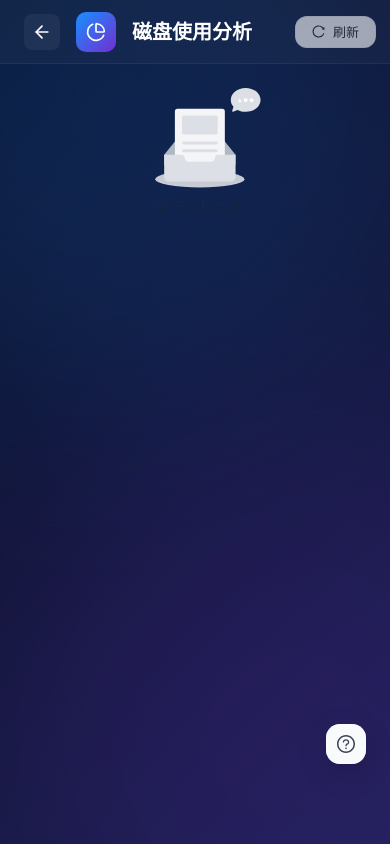
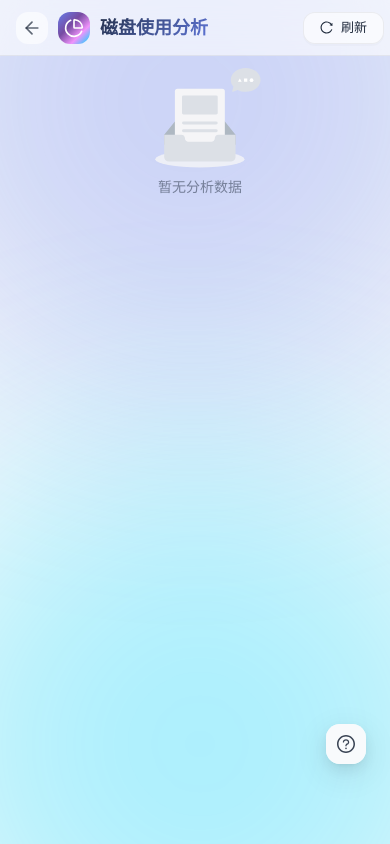
Before and after one commit to songlipeng2003/DevCleaner, a Vue app: page /analysis in a window 390 px wide. Built offline with nearby package versions, Linux system fonts and the light colour scheme.

Commit message:
style: 重构磁盘分析页面，匹配项目极光主题风格

```diff
--- a/src/views/DiskAnalysisView.vue
+++ b/src/views/DiskAnalysisView.vue
@@ -59,7 +59,7 @@
                 <a-statistic
                   title="总占用空间"
                   :value="formatSize(analysisData.totalSize)"
-                  :value-style="{ color: '#1890ff' }"
+                  :value-style="{ color: 'var(--aurora-primary)' }"
                 >
                   <template #prefix>
                     <DatabaseOutlined />
@@ -120,22 +120,25 @@
           </a-row>
 
           <!-- 分类分析 -->
-          <a-card class="categories-card glass-card">
-            <template #title>
-              <Space>
-                <PieChartOutlined />
-                <span>分类占用分析</span>
-              </Space>
-            </template>
+          <div class="section-header">
+            <div class="section-title-group">
+              <h2 class="section-title">
+                分类占用分析
+              </h2>
+              <p class="section-subtitle">
+                点击展开查看各类别的详细占用情况
+              </p>
+            </div>
+          </div>
 
           <a-collapse
             v-model:active-key="activeCategories"
-              accordion
+            class="categories-collapse"
           >
             <a-collapse-panel
               v-for="category in sortedCategories"
               :key="category.name"
-                :header="`${category.name} - ${formatSize(category.totalSize)}`"
+              :header="category.name"
             >
               <template #extra>
                 <a-tag :color="getCategoryColor(category.totalSize)">
@@ -143,92 +146,69 @@
                 </a-tag>
               </template>
 
-                <a-table
-                  :data-source="category.items"
-                  :pagination="false"
+              <div class="category-info">
+                <div class="category-bar">
+                  <div
+                    class="category-bar-fill"
+                    :style="{ width: (category.totalSize / sortedCategories[0].totalSize * 100) + '%' }"
+                  />
+                </div>
+                <div class="category-details">
+                  <div
+                    v-for="item in category.items"
+                    :key="item.path"
+                    class="detail-item"
+                  >
+                    <div class="detail-header">
+                      <span class="detail-name">{{ item.name }}</span>
+                      <span class="detail-size">{{ formatSize(item.size) }}</span>
+                    </div>
+                    <div
+                      class="detail-path"
+                      :title="item.path"
+                      @click="copyPath(item.path)"
+                    >
+                      <FolderOpen :size="12" />
+                      <span>{{ item.path }}</span>
+                    </div>
+                    <div class="detail-footer">
+                      <a-tag
+                        :color="item.isCleanable ? 'green' : 'blue'"
                         size="small"
                       >
-                  <a-table-column
-                    title="名称"
-                    data-index="name"
-                  />
-                  <a-table-column
-                    title="路径"
-                    data-index="path"
-                  />
-                  <a-table-column
-                    title="大小"
-                    data-index="size"
-                  >
-                    <template #default="{ record }">
-                      {{ formatSize(record.size) }}
-                    </template>
-                  </a-table-column>
-                  <a-table-column
-                    title="占比"
-                    data-index="percentage"
-                    width="100"
-                  >
-                    <template #default="{ record }">
-                      <a-progress
-                        :percent="record.percentage"
-                        :stroke-color="record.isCleanable ? '#52c41a' : '#1890ff'"
+                        {{ item.isCleanable ? '可清理' : '保留' }}
+                      </a-tag>
+                      <a-button
+                        type="text"
                         size="small"
-                      />
-                    </template>
-                  </a-table-column>
-                  <a-table-column
-                    title="状态"
-                    data-index="isCleanable"
-                    width="100"
-                  >
-                    <template #default="{ record }">
-                      <a-tag :color="record.isCleanable ? 'green' : 'blue'">
-                        {{ record.isCleanable ? '可清理' : '保留' }}
-                      </a-tag>
-                    </template>
-                  </a-table-column>
-                  <a-table-column
-                    title="操作"
-                    width="120"
-                  >
-                    <template #default="{ record }">
-                      <a-space>
-                        <a-tooltip :title="record.path">
-                          <a-button
-                            size="small"
-                            @click="openPath(record.path)"
-                          >
-                            <FolderOpen :size="14" />
-                          </a-button>
-                        </a-tooltip>
-                        <a-tooltip title="打开目录">
-                          <a-button
-                            size="small"
-                            type="primary"
-                            ghost
-                            @click="openInExplorer(record.path)"
+                        @click="openInExplorer(item.path)"
                       >
                         <ExternalLink :size="14" />
+                        打开
                       </a-button>
-                        </a-tooltip>
-                      </a-space>
-                    </template>
-                  </a-table-column>
-                </a-table>
+                    </div>
+                  </div>
+                </div>
+              </div>
             </a-collapse-panel>
           </a-collapse>
-          </a-card>
 
           <!-- 缓存趋势 -->
-          <a-card class="trends-card glass-card">
-            <template #title>
-              <Space>
-                <LineChartOutlined />
-                <span>缓存趋势</span>
-              </Space>
-            </template>
+          <div
+            class="section-header"
+            style="margin-top: 24px;"
+          >
+            <div class="section-title-group">
+              <h2 class="section-title">
+                缓存趋势
+              </h2>
+              <p class="section-subtitle">
+                清理历史的趋势变化
+              </p>
+            </div>
+          </div>
 
+          <div class="trends-card glass-card">
             <div
               v-if="trendData.length > 0"
               class="trend-chart"
@@ -253,7 +233,7 @@
               v-else
               description="暂无趋势数据"
             />
-          </a-card>
+          </div>
         </template>
 
         <!-- 空状态 -->
@@ -276,7 +256,6 @@ import {
   DatabaseOutlined,
   DeleteOutlined,
   PieChartOutlined,
-  LineChartOutlined,
 } from '@ant-design/icons-vue'
 import {
   ArrowLeft,
@@ -368,8 +347,7 @@ const loadAnalysis = async () => {
   }
 }
 
-const openPath = (path: string) => {
-  // 复制路径到剪贴板
+const copyPath = (path: string) => {
   navigator.clipboard.writeText(path)
   message.success('路径已复制到剪贴板')
 }
@@ -392,96 +370,109 @@ onMounted(() => {
 
 <style scoped>
 .disk-analysis-view {
-  min-height: 100vh;
-  background: linear-gradient(135deg, #0a0e27 0%, #1a1f4e 100%);
+  height: 100vh;
   position: relative;
   overflow: hidden;
 }
 
 .hero-glow {
-  position: absolute;
+  position: fixed;
   width: 600px;
   height: 600px;
   border-radius: 50%;
   filter: blur(120px);
-  opacity: 0.15;
+  opacity: 0.3;
   pointer-events: none;
+  z-index: 0;
 }
 
 .hero-glow-1 {
   top: -200px;
-  left: -200px;
-  background: #1890ff;
+  right: -100px;
+  background: var(--aurora-primary);
 }
 
 .hero-glow-2 {
   bottom: -200px;
-  right: -200px;
-  background: #722ed1;
+  left: -100px;
+  background: var(--aurora-secondary);
 }
 
 .layout {
-  min-height: 100vh;
+  height: 100%;
   background: transparent;
+  position: relative;
+  z-index: 1;
 }
 
 .header {
   display: flex;
+  justify-content: space-between;
   align-items: center;
-  justify-content: space-between;
-  background: rgba(255, 255, 255, 0.03);
+  background: var(--aurora-bg-glass);
   backdrop-filter: blur(20px);
-  border-bottom: 1px solid rgba(255, 255, 255, 0.05);
-  padding: 0 24px;
-  height: 64px;
+  padding: 0 16px;
+  border-bottom: 1px solid var(--aurora-border);
+  height: 56px;
+  min-height: 56px;
 }
 
 .header-left {
   display: flex;
   align-items: center;
-  gap: 16px;
-}
-
-.header-left h1 {
-  color: #fff;
-  font-size: 20px;
-  font-weight: 600;
-  margin: 0;
+  gap: 10px;
 }
 
 .back-btn {
   display: flex;
   align-items: center;
   justify-content: center;
-  width: 36px;
-  height: 36px;
+  width: 32px;
+  height: 32px;
   border: none;
-  border-radius: 8px;
-  background: rgba(255, 255, 255, 0.05);
-  color: #fff;
+  border-radius: var(--aurora-radius-md);
+  background: var(--aurora-bg-glass);
+  color: var(--aurora-text-secondary);
   cursor: pointer;
-  transition: all 0.3s;
+  transition: all var(--aurora-transition-fast);
 }
 
 .back-btn:hover {
-  background: rgba(255, 255, 255, 0.1);
+  color: var(--aurora-text-primary);
+  border-color: var(--aurora-border-light);
 }
 
 .logo-icon {
+  width: 32px;
+  height: 32px;
   display: flex;
   align-items: center;
   justify-content: center;
-  width: 40px;
-  height: 40px;
-  background: linear-gradient(135deg, #1890ff 0%, #722ed1 100%);
-  border-radius: 10px;
-  color: #fff;
+  background: var(--aurora-gradient-hero);
+  border-radius: var(--aurora-radius-md);
+  color: white;
+}
+
+.header h1 {
+  font-size: 18px;
+  margin: 0;
+  font-weight: 700;
+  background: var(--aurora-text-gradient);
+  -webkit-background-clip: text;
+  -webkit-text-fill-color: transparent;
+  background-clip: text;
+}
+
+.header-right {
+  display: flex;
+  align-items: center;
+  gap: 10px;
 }
 
 .content {
-  padding: 24px;
-  position: relative;
-  z-index: 1;
+  padding: 16px 24px;
+  overflow-y: auto;
+  max-height: calc(100vh - 56px);
 }
 
 .loading-state {
@@ -496,23 +487,145 @@ onMounted(() => {
 }
 
 .stat-card {
-  background: rgba(255, 255, 255, 0.03);
-  border: 1px solid rgba(255, 255, 255, 0.05);
-  border-radius: 12px;
-  transition: all 0.3s;
+  background: var(--aurora-bg-card);
+  backdrop-filter: blur(20px);
+  border: 1px solid var(--aurora-border);
+  border-radius: var(--aurora-radius-lg);
+  transition: all var(--aurora-transition-normal);
 }
 
 .stat-card:hover {
-  transform: translateY(-2px);
-  border-color: rgba(255, 255, 255, 0.1);
+  transform: translateY(-4px);
+  border-color: var(--aurora-border-light);
+  box-shadow: var(--aurora-shadow-card), 0 0 30px var(--aurora-primary-glow);
 }
 
-.categories-card,
+.section-header {
+  display: flex;
+  justify-content: space-between;
+  align-items: flex-start;
+  margin-bottom: 20px;
+}
+
+.section-title {
+  font-size: 24px;
+  font-weight: 700;
+  margin-bottom: 4px;
+  background: var(--aurora-text-gradient);
+  -webkit-background-clip: text;
+  -webkit-text-fill-color: transparent;
+  background-clip: text;
+}
+
+.section-subtitle {
+  color: var(--aurora-text-tertiary);
+  font-size: 14px;
+}
+
+.categories-collapse {
+  background: var(--aurora-bg-card);
+  border: 1px solid var(--aurora-border);
+  border-radius: var(--aurora-radius-lg);
+  overflow: hidden;
+}
+
+.categories-collapse :deep(.ant-collapse-item) {
+  border-bottom: 1px solid var(--aurora-border);
+}
+
+.categories-collapse :deep(.ant-collapse-header) {
+  padding: 16px 20px !important;
+  background: var(--aurora-bg-glass);
+  color: var(--aurora-text-primary) !important;
+  font-weight: 600;
+}
+
+.categories-collapse :deep(.ant-collapse-content-box) {
+  padding: 0 !important;
+}
+
+.category-info {
+  padding: 16px 20px;
+}
+
+.category-bar {
+  height: 8px;
+  background: var(--aurora-bg-glass);
+  border-radius: 4px;
+  overflow: hidden;
+  margin-bottom: 16px;
+}
+
+.category-bar-fill {
+  height: 100%;
+  background: var(--aurora-gradient-hero);
+  border-radius: 4px;
+  transition: width 0.5s ease;
+}
+
+.category-details {
+  display: flex;
+  flex-direction: column;
+  gap: 12px;
+}
+
+.detail-item {
+  background: var(--aurora-bg-glass);
+  border: 1px solid var(--aurora-border);
+  border-radius: var(--aurora-radius-md);
+  padding: 12px 16px;
+  transition: all var(--aurora-transition-fast);
+}
+
+.detail-item:hover {
+  border-color: var(--aurora-border-light);
+}
+
+.detail-header {
+  display: flex;
+  justify-content: space-between;
+  align-items: center;
+  margin-bottom: 8px;
+}
+
+.detail-name {
+  font-weight: 600;
+  color: var(--aurora-text-primary);
+}
+
+.detail-size {
+  color: var(--aurora-primary);
+  font-weight: 600;
+}
+
+.detail-path {
+  display: flex;
+  align-items: center;
+  gap: 6px;
+  font-size: 12px;
+  color: var(--aurora-text-tertiary);
+  cursor: pointer;
+  overflow: hidden;
+  text-overflow: ellipsis;
+  white-space: nowrap;
+  margin-bottom: 8px;
+}
+
+.detail-path:hover {
+  color: var(--aurora-primary);
+}
+
+.detail-footer {
+  display: flex;
+  justify-content: space-between;
+  align-items: center;
+}
+
 .trends-card {
-  margin-bottom: 24px;
-  background: rgba(255, 255, 255, 0.03);
-  border: 1px solid rgba(255, 255, 255, 0.05);
-  border-radius: 12px;
+  background: var(--aurora-bg-card);
+  border: 1px solid var(--aurora-border);
+  border-radius: var(--aurora-radius-lg);
+  padding: 20px;
 }
 
 .trend-chart {
@@ -537,8 +650,8 @@ onMounted(() => {
 
 .trend-bar {
   width: 40px;
-  background: linear-gradient(180deg, #1890ff 0%, #722ed1 100%);
-  border-radius: 8px 8px 0 0;
+  background: var(--aurora-gradient-hero);
+  border-radius: var(--aurora-radius-md) var(--aurora-radius-md) 0 0;
   display: flex;
   align-items: flex-start;
   justify-content: center;
@@ -556,43 +669,21 @@ onMounted(() => {
 .trend-date {
   margin-top: 8px;
   font-size: 12px;
-  color: rgba(255, 255, 255, 0.6);
+  color: var(--aurora-text-tertiary);
 }
 
-.glass-card {
-  background: rgba(255, 255, 255, 0.03) !important;
-  backdrop-filter: blur(20px);
-  border: 1px solid rgba(255, 255, 255, 0.05);
+/* 响应式 */
+@media (max-width: 768px) {
+  .content {
+    padding: 12px;
   }
 
-:deep(.ant-card-head) {
-  border-bottom-color: rgba(255, 255, 255, 0.05);
+  .section-title {
+    font-size: 20px;
   }
 
-:deep(.ant-collapse-header) {
-  color: rgba(255, 255, 255, 0.85) !important;
+  .overview-row {
+    margin-bottom: 16px;
   }
-
-:deep(.ant-table) {
-  background: transparent;
-}
-
-:deep(.ant-table-thead > tr > th) {
-  background: rgba(255, 255, 255, 0.05);
-  color: rgba(255, 255, 255, 0.85);
-  border-bottom-color: rgba(255, 255, 255, 0.05);
-}
-
-:deep(.ant-table-tbody > tr > td) {
-  color: rgba(255, 255, 255, 0.65);
-  border-bottom-color: rgba(255, 255, 255, 0.03);
-}
-
-:deep(.ant-table-tbody > tr:hover > td) {
-  background: rgba(255, 255, 255, 0.02);
-}
-
-:deep(.ant-empty-description) {
-  color: rgba(255, 255, 255, 0.45);
 }
 </style>
```
Lines whose indentation alone changed are shown as unchanged.
